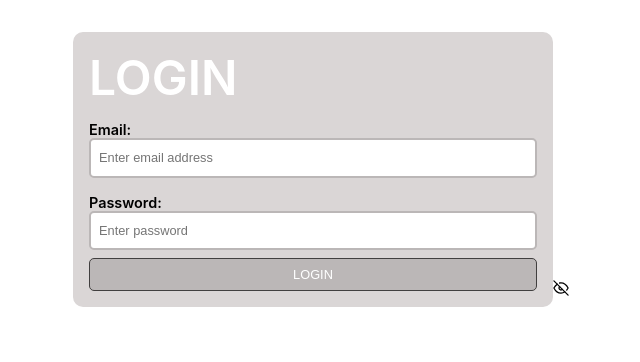
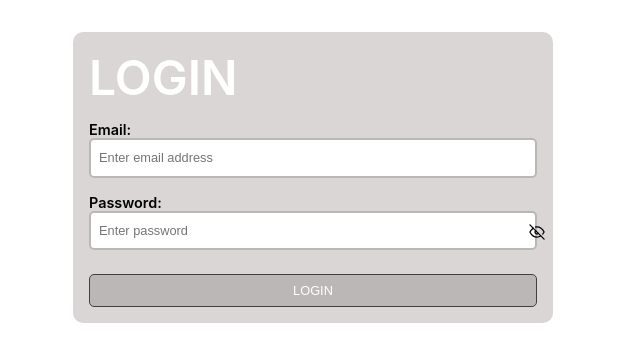
Before and after one commit to Pho-ever/Password-input-field, a React (Create React App) app: page / in a window 1280 px wide. Shown: the top 362 px of the page, without its empty margins (327-967 px from the left). Built offline with nearby package versions, Linux system fonts and the light colour scheme.

Commit message:
feat: added functionality

```diff
--- a/src/App.css
+++ b/src/App.css
@@ -74,6 +74,19 @@ button {
   left: 55rem;
   width: 1rem;
   height: 1rem;
+  background-image: url('./images/visibility_eye.svg');
+  background-size: contain;
+  background-repeat: no-repeat;
+  z-index: 1;
+}
+
+.hide-password {
+  content: '';
+  position: relative;
+  top: -1.6rem;
+  left: 27.5rem;
+  width: 1rem;
+  height: 1rem;
   background-image: url('./images/feather-eye-off.svg');
   background-size: contain;
   background-repeat: no-repeat;
--- a/src/App.js
+++ b/src/App.js
@@ -24,12 +24,13 @@ function App() {
           </label>
           <input
             // type={showPassword ? 'text' : 'password'}
-            type="password"
+            type={showPassword ? 'text' : 'password'}
             placeholder='Enter password'
           />
           <div
             // className={`${showPassword ? 'show-password' : 'hide-password'}`}
-            className="show-password"
+            className={`${showPassword ? 'show-password' : 'hide-password'}`}
+            onClick={handlePasswordVisibility}
           ></div>
         </div>
 
```
